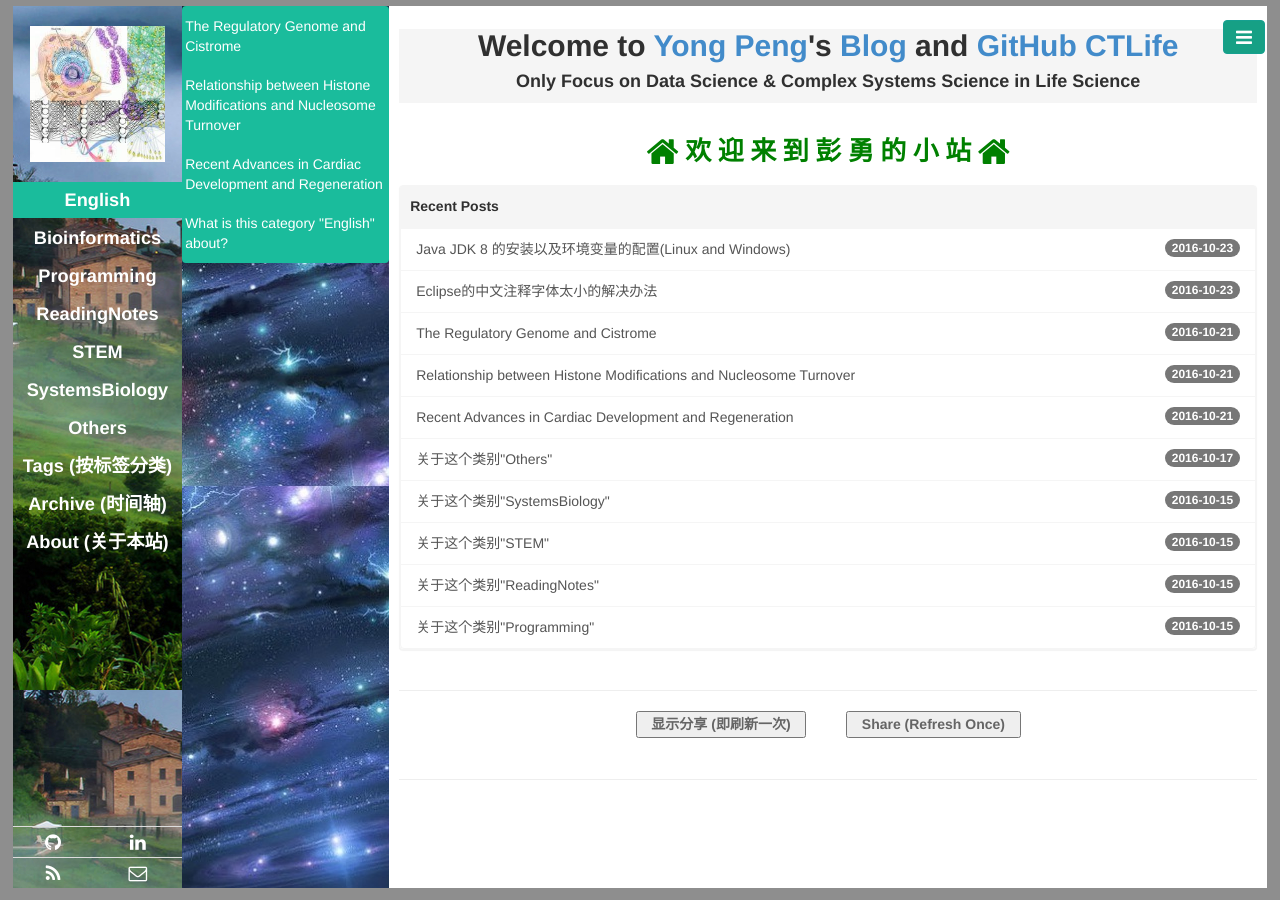
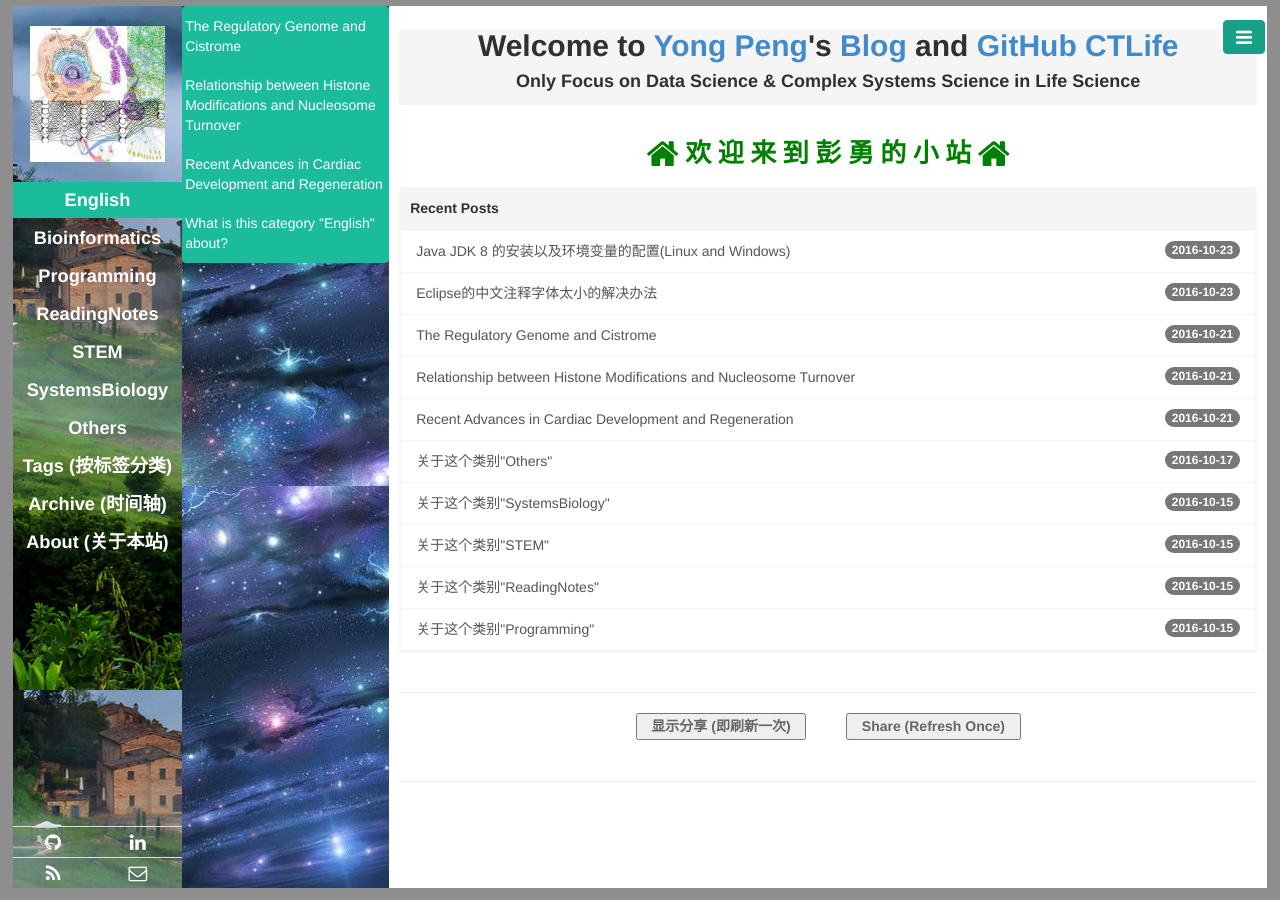
Before and after one commit to CTLife/CTLife.github.io, a Jekyll site: the page built from index.html, in a window 1280 px wide. Built offline with Jekyll 4.4.1, drawn with Linux system fonts in a browser that asks for light colours; Markdown is read by kramdown in place of the engine named in the settings; the list of posts is cut into pages by our own code.

Commit message:
Update base.css

```diff
--- a/public/css/base.css
+++ b/public/css/base.css
@@ -89,7 +89,7 @@
 }
 .aside3-title {
   background-color: #f5f5f5;
-  border-bottom: 1px solid #f5f5f5;
+  border-bottom: 3px solid #f5f5f5;
   text-align: center;
   color: #303030;
 }
```
